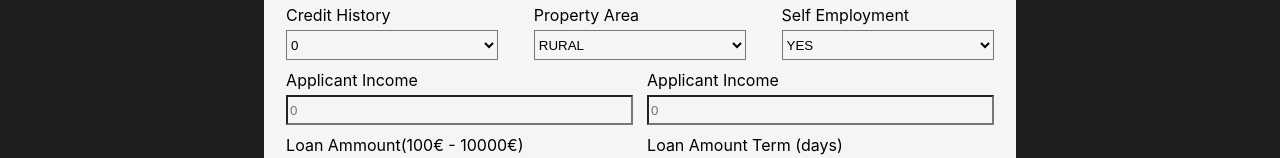
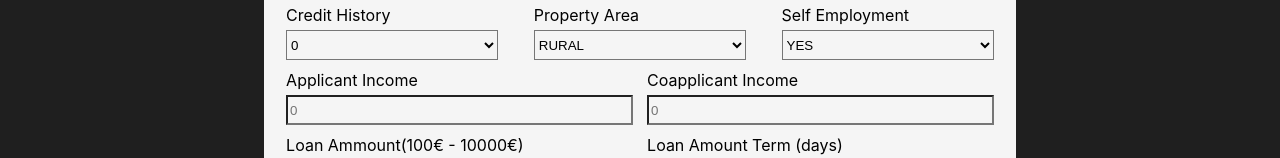
Before and after one commit to csTTRX/Loan_prediction, a React (Create React App) app: page /make-prediction in a window 1280 px wide. Shown: the part 385-543 px from the top of the page. Built offline with nearby package versions, Linux system fonts and the light colour scheme.

Commit message:
customize

```diff
--- a/src/pages/Loanpage.js
+++ b/src/pages/Loanpage.js
@@ -178,7 +178,7 @@ const Loanpage = () => {
                     </div>
 
                     <div className='input'>
-                        <label htmlFor="coapplicant_income">Applicant Income</label>
+                        <label htmlFor="coapplicant_income">Coapplicant Income</label>
                         <input type="number" name ="coapplicant_income" id = "coapplicant_income"  onChange={handleCoapplicantIncome} min ='0' placeholder = '0' />
                     </div>
                 </div>
```
